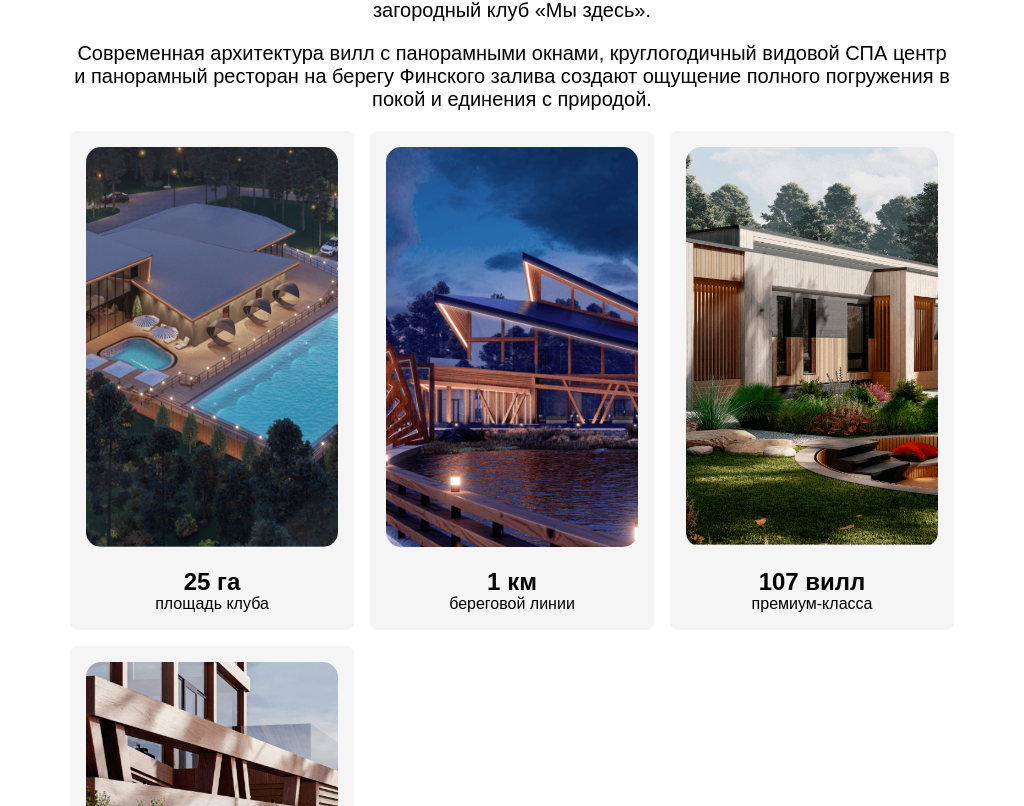
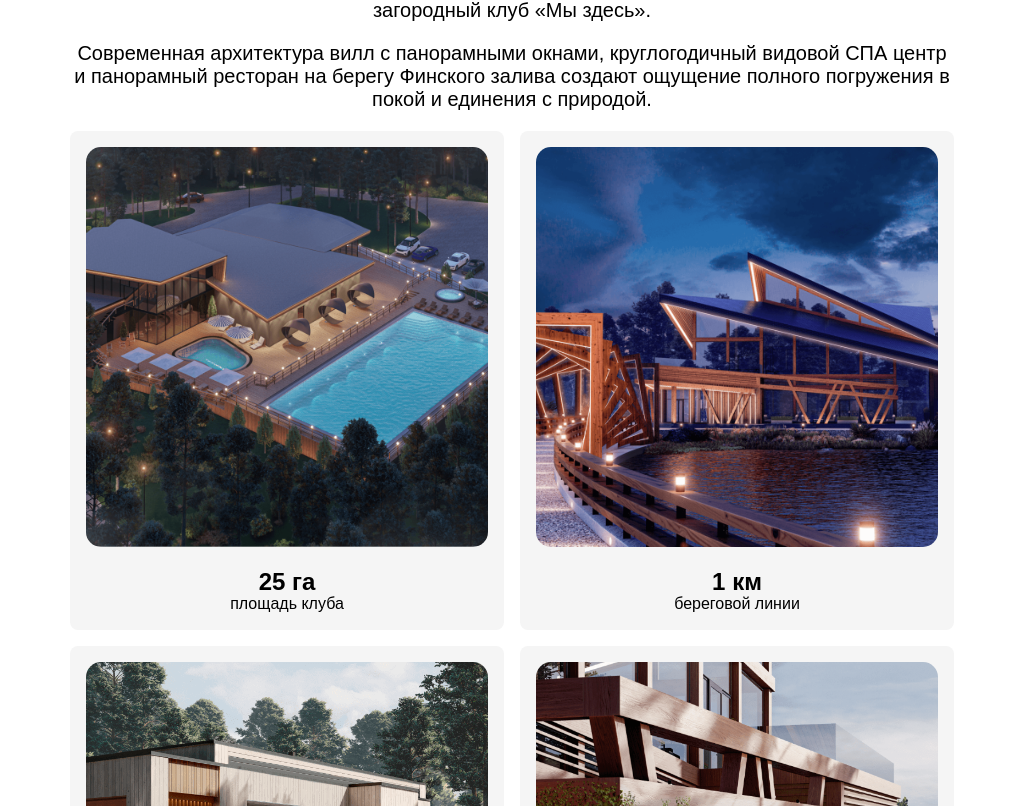
Before and after one commit to iavianm/mizdes-react, a React (Vite) app: page / in a window 1024 px wide. Shown: the part 894-1700 px from the top of the page. Built offline with nearby package versions, Linux system fonts and the light colour scheme; no server answers.

Commit message:
villa-grid fix (#10)
Co-authored-by: Анастасия Маевская <Quri.mau@gmail.com>

```diff
--- a/src/components/FeaturesSection/FeaturesSection.css
+++ b/src/components/FeaturesSection/FeaturesSection.css
@@ -61,6 +61,12 @@
   color: #000;
 }
 
+@media screen and (min-width: 900px) and (max-width: 1185px) {
+  .features-grid {
+    grid-template-columns: repeat(2, 1fr);
+  }
+}
+
 @media screen and (max-width: 1120px) {
   .features-section {
     padding: 0;
```
